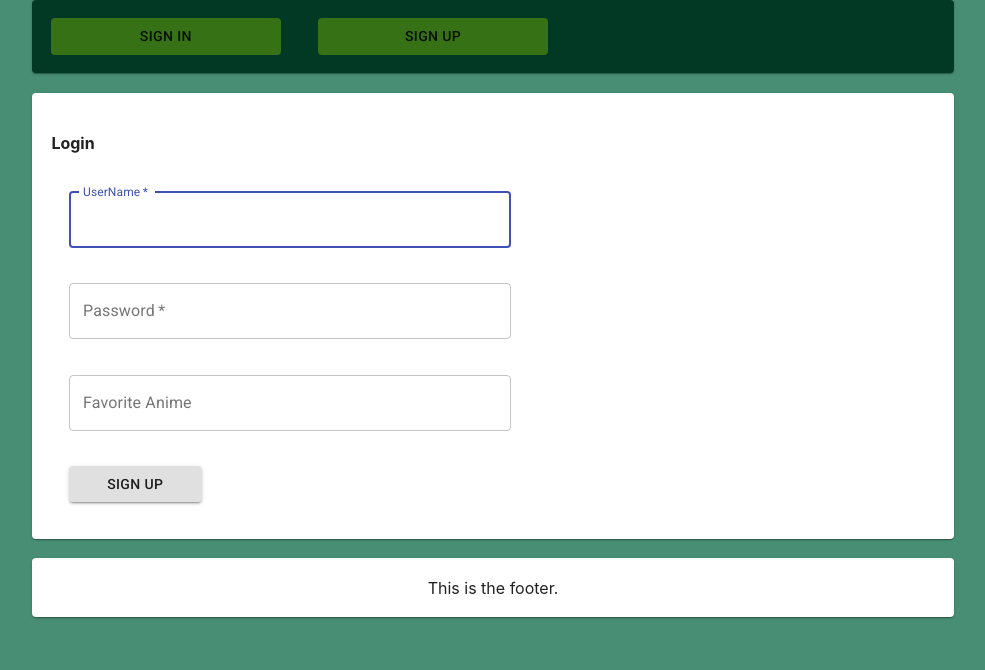
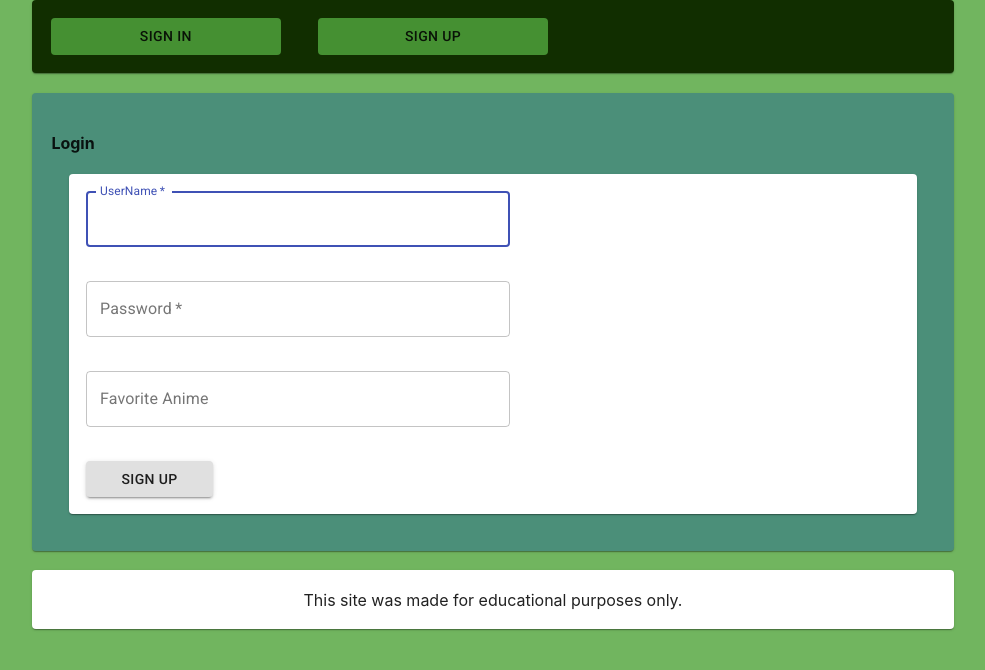
Before and after one commit to FehrIsFair/project1-animeapi, a React (Create React App) app: page / in a window 1280 px wide. Shown: the top 670 px of the page, without its empty margins (147-1132 px from the left). Built offline with nearby package versions, Linux system fonts and the light colour scheme.

Commit message:
Tried to sticky nav, nothing worked

```diff
--- a/package.json
+++ b/package.json
@@ -13,10 +13,11 @@
     "formic": "^0.0.10",
     "formik": "^2.2.0",
     "react": "^16.13.1",
-    "react-dom": "^16.13.1",
+    "react-dom": "^17.0.1",
     "react-router": "^5.2.0",
     "react-router-dom": "^5.2.0",
     "react-scripts": "3.4.3",
+    "react-sticky-nav": "^4.0.6",
     "yup": "^0.29.3"
   },
   "scripts": {
--- a/src/Anime/Anime.js
+++ b/src/Anime/Anime.js
@@ -2,6 +2,7 @@ import React, { useEffect, useState, useContext } from "react";
 import axios from "axios";
 import { Card, Typography } from "@material-ui/core";
 import { Redirect } from "react-router-dom";
+
 import GenreList from "./GenreList/GenreList";
 import OtherInfo from "./OtherInfo/OtherInfo";
 import { Authentication } from "../Authentication/Authentication";
--- a/src/Anime/Footer.js
+++ b/src/Anime/Footer.js
@@ -4,7 +4,9 @@ import { Card, Typography } from "@material-ui/core";
 const Footer = () => {
   return (
     <Card className="footer">
-      <Typography variant="p">This is the footer.</Typography>
+      <Typography variant="p">
+        This site was made for educational purposes only.
+      </Typography>
     </Card>
   );
 };
--- a/src/App.js
+++ b/src/App.js
@@ -4,7 +4,7 @@ import { BrowserRouter, Route } from "react-router-dom";
 import Anime from "./Anime/Anime";
 import Login from "./Login/Login";
 import Signup from "./Login/SignUp/SignUp";
-import Navigation from "./Anime/Navigation";
+import NavBar from "./Anime/Navigation";
 import Search from "./Anime/Search/Search";
 import Footer from "./Anime/Footer";
 
@@ -12,7 +12,7 @@ function App() {
   return (
     <BrowserRouter>
       <div className="App">
-        <Navigation />
+        <NavBar />
         <Route path="/" exact component={Login} />
         <Route path="/signup" exact component={Signup} />
         <Route path="/Anime" exact component={Anime} />
--- a/src/Login/Login.js
+++ b/src/Login/Login.js
@@ -53,6 +53,7 @@ const Login = () => {
           handleSubmit,
           isSubmitting,
         }) => (
+          <Card className="Login Card">
             <form noValidate autoComplete="off" onSubmit={handleSubmit}>
               <TextField
                 autoFocus
@@ -102,6 +103,7 @@ const Login = () => {
                 Sign Up
               </Button>
             </form>
+          </Card>
         )}
       </Formik>
     </Card>
--- a/src/Login/SignUp/SignUp.js
+++ b/src/Login/SignUp/SignUp.js
@@ -13,6 +13,7 @@ const SignUp = () => {
   return (
     <Card id="login">
       <h4>Sign Up</h4>
+      <Card>
         <Formik
           initialValues={{
             Username: "",
@@ -105,6 +106,7 @@ const SignUp = () => {
           )}
         </Formik>
       </Card>
+    </Card>
   );
 };
 export default SignUp;
--- a/src/anime.css
+++ b/src/anime.css
@@ -8,7 +8,7 @@ div#synopsis img {
 }
 
 #root {
-  background-color: #478e74;
+  background-color: #71b55f;
   width: 100%;
   min-height: 1200px;
 }
@@ -19,15 +19,15 @@ div#synopsis img {
 }
 
 .loggedOut button {
-  background-color: #377115;
+  background-color: #459032;
 }
 
 .loggedIn button {
-  background-color: #377115;
+  background-color: #459032;
 }
 
 .loggedIn button:hover {
-  background-color: #c5db6d;
+  background-color: #84bc62;
 }
 
 ul li {
@@ -39,7 +39,7 @@ ul a {
 }
 
 .loggedOut button:hover {
-  background-color: #c5db6d;
+  background-color: #84bc62;
 }
 
 h3 {
@@ -84,7 +84,7 @@ h3 {
 }
 
 a {
-  text-decoration: none;
+  text-decoration: none !important;
 }
 
 .nav li {
@@ -106,7 +106,7 @@ select {
 
 .loggedOut,
 .loggedIn {
-  background-color: #013924 !important;
+  background-color: #112e00 !important;
   margin-top: 0;
   border-top-right-radius: 0;
   border-top-left-radius: 0;
@@ -130,7 +130,12 @@ form div.select {
   margin: 2% !important;
 }
 
+#search {
+  background-color: #459032;
+}
+
 .result {
+  background-color: #84bc62 !important;
 }
 
 .textfield {
@@ -155,9 +160,18 @@ h4.resultTitle {
   display: flex;
 }
 
+.titleScore .MuiLink-root {
+  color: white !important;
+}
+
 .score {
   font-size: 1.4rem;
   margin: 2% !important;
+}
+
+#login,
+#signup {
+  background-color: #4b8f79;
 }
 
 .resultImage {
```
Also changed, not shown: 1 other file (tests, documents, lock files or other folders). Lines whose indentation alone changed are shown as unchanged.
